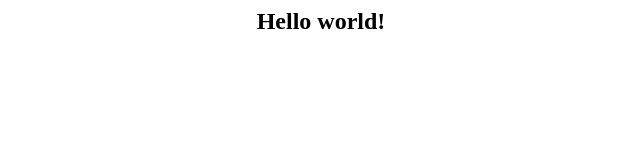
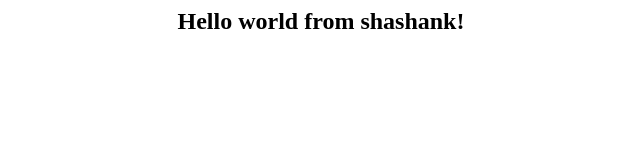
Before and after one commit to 16one181/DevOps-Lifecycle-Project, a plain HTML site: page index.html in a window 1280 px wide. Shown: the whole page, without its empty margins (319-959 px from the left). Drawn offline with Linux system fonts and the light colour scheme.

Commit message:
Update index.html

```diff
--- a/index.html
+++ b/index.html
@@ -3,6 +3,6 @@
 <title> Shashank </title>
 </head>
 <body style>
-<h2 ALIGN=CENTER>Hello world!</h2>
+<h2 ALIGN=CENTER>Hello world from shashank!</h2>
 </body>
 </html>
```
